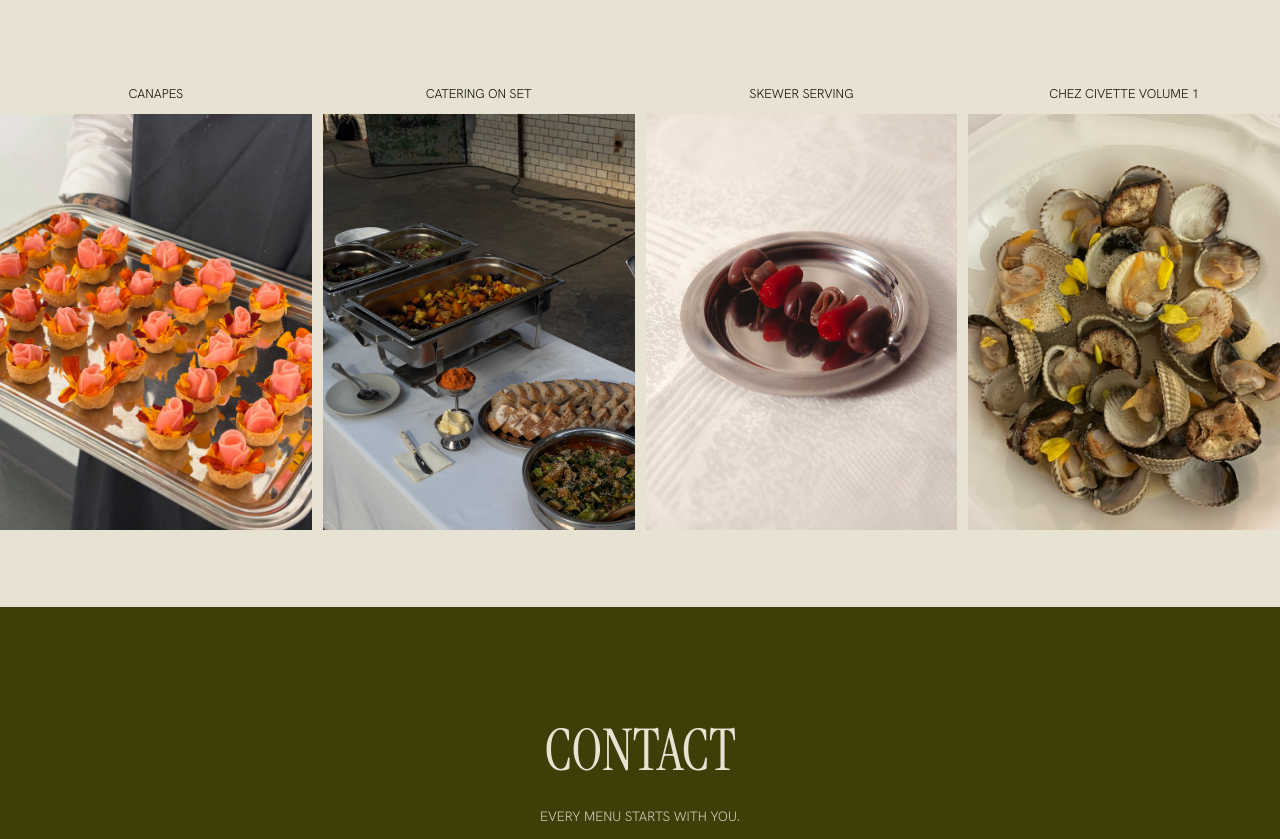
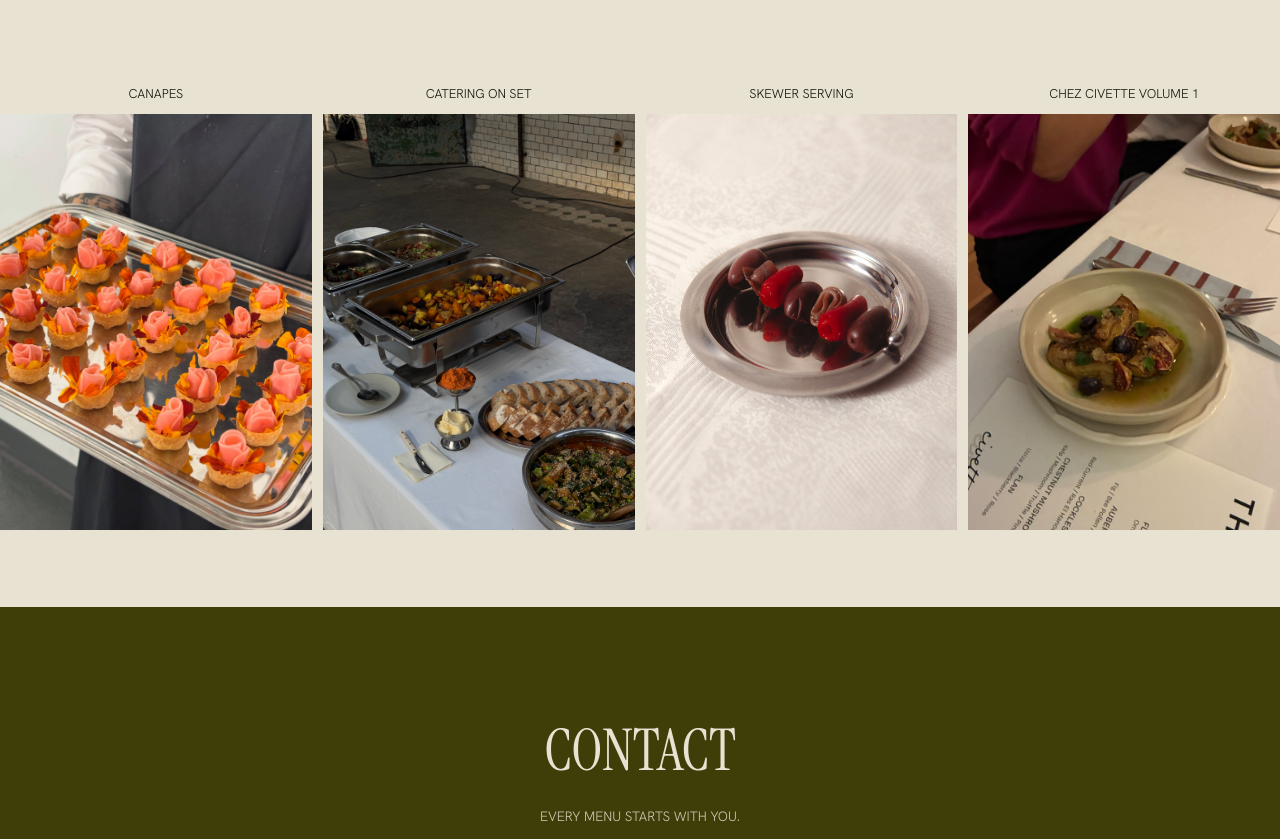
Before and after one commit to niklassorof-alt/studio-civette, a plain HTML site: page index.html in a window 1280 px wide. Shown: the part 1649-2488 px from the top of the page. Drawn offline with Linux system fonts and the light colour scheme.

Commit message:
Replace CCV1 cockles image with CCV1 aubergine

```diff
--- a/index.html
+++ b/index.html
@@ -111,7 +111,7 @@
     <figure><img src="images/Canapes.jpg" alt="Canapes" loading="lazy"><figcaption>Canapes</figcaption></figure>
     <figure><img src="images/Catering_1.jpg" alt="Catering on set" loading="lazy"><figcaption>Catering on set</figcaption></figure>
     <figure><img src="images/Skewer.JPG" alt="Snacks at your event" loading="lazy"><figcaption>Skewer serving</figcaption></figure>
-    <figure><img src="images/CCV1 cockles.JPG" alt="Chez Civette Vol. 1" loading="lazy"><figcaption>Chez Civette Volume 1</figcaption></figure>
+    <figure><img src="images/CCV1 aubergine.JPG" alt="Chez Civette Vol. 1" loading="lazy"><figcaption>Chez Civette Volume 1</figcaption></figure>
   </div>
 </section>
 
```
